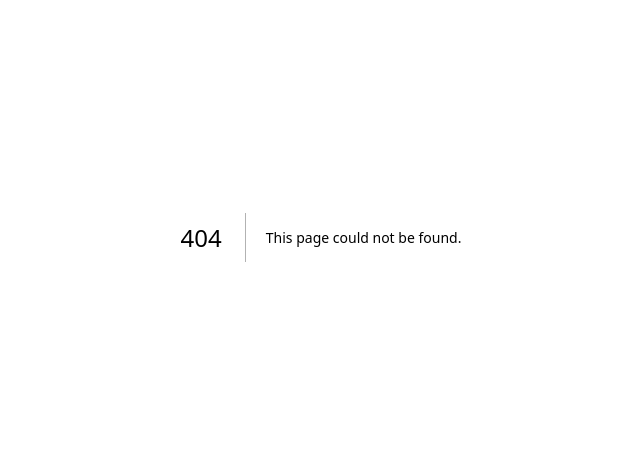
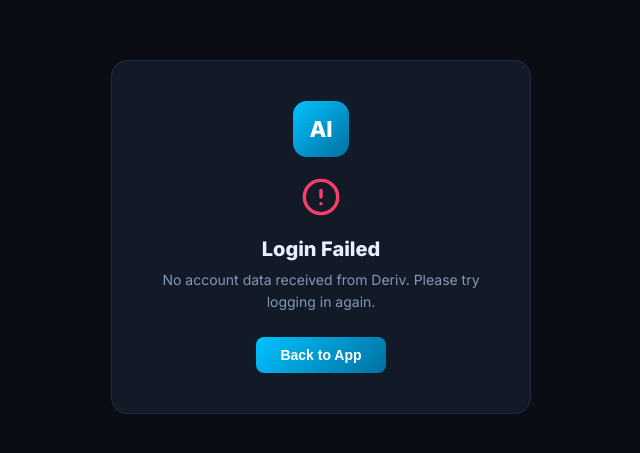
Before and after one commit to monicahmoh4-svg/Deriv-ai-Agent-fixed, a Next.js app: page /callback in a window 1280 px wide. Before the commit this address had no page. Shown: the part 163-616 px from the top of the page, without its empty margins (319-959 px from the left). Built offline with nearby package versions, Linux system fonts and the light colour scheme.

Commit message:
Create page.tsx

```diff
--- /dev/null
+++ b/src/app/callback/page.tsx
@@ -0,0 +1,163 @@
+'use client';
+/**
+ * OAuth Callback Page — /callback
+ * Deriv redirects here after login with:
+ * ?acct1=CR123&token1=pat_xxx&cur1=USD&acct2=VRTC123&token2=pat_yyy&cur2=USD
+ *
+ * This page parses all accounts, stores them, then redirects to app root
+ * where user picks which account to trade with.
+ */
+import { useEffect, useState } from 'react';
+import { useRouter } from 'next/navigation';
+import { useTradingStore } from '@/store/trading-store';
+import { Loader2, CheckCircle2, AlertCircle } from 'lucide-react';
+
+interface ParsedAccount {
+  loginid: string;
+  token: string;
+  currency: string;
+  isDemo: boolean;
+}
+
+function parseOAuthParams(search: string): ParsedAccount[] {
+  const params = new URLSearchParams(search);
+  const accounts: ParsedAccount[] = [];
+  let i = 1;
+  while (params.has(`acct${i}`)) {
+    const loginid = params.get(`acct${i}`) || '';
+    const token = params.get(`token${i}`) || '';
+    const currency = params.get(`cur${i}`) || 'USD';
+    if (loginid && token) {
+      accounts.push({
+        loginid,
+        token,
+        currency,
+        isDemo: loginid.startsWith('VRTC') || loginid.startsWith('VR'),
+      });
+    }
+    i++;
+  }
+  return accounts;
+}
+
+export default function CallbackPage() {
+  const router = useRouter();
+  const { addToken } = useTradingStore();
+  const [status, setStatus] = useState<'processing' | 'success' | 'error'>('processing');
+  const [message, setMessage] = useState('Processing login…');
+  const [accounts, setAccounts] = useState<ParsedAccount[]>([]);
+
+  useEffect(() => {
+    const search = window.location.search;
+    if (!search) {
+      setStatus('error');
+      setMessage('No account data received from Deriv. Please try logging in again.');
+      return;
+    }
+
+    const parsed = parseOAuthParams(search);
+
+    if (parsed.length === 0) {
+      setStatus('error');
+      setMessage('Could not read account data from Deriv callback. Please try again.');
+      return;
+    }
+
+    // Store all accounts
+    parsed.forEach(acct => {
+      addToken(acct.loginid, acct.token, acct.isDemo);
+    });
+
+    setAccounts(parsed);
+    setStatus('success');
+    setMessage(`${parsed.length} account${parsed.length > 1 ? 's' : ''} connected!`);
+
+    // Redirect to main app after short delay
+    setTimeout(() => router.push('/'), 2000);
+  }, [addToken, router]);
+
+  return (
+    <div style={{
+      minHeight: '100vh', background: '#0a0d14',
+      display: 'flex', alignItems: 'center', justifyContent: 'center',
+      fontFamily: 'Inter, sans-serif', padding: 20,
+    }}>
+      <div style={{
+        background: '#131a27', border: '1px solid #1e2d45',
+        borderRadius: 16, padding: '40px 32px', maxWidth: 420, width: '100%',
+        textAlign: 'center',
+      }}>
+        {/* Logo */}
+        <div style={{
+          width: 56, height: 56, borderRadius: 14,
+          background: 'linear-gradient(135deg, #00c2ff, #0070a0)',
+          display: 'flex', alignItems: 'center', justifyContent: 'center',
+          margin: '0 auto 20px', fontSize: 22, fontWeight: 900, color: '#fff',
+        }}>AI</div>
+
+        {/* Status icon */}
+        <div style={{ marginBottom: 16 }}>
+          {status === 'processing' && (
+            <Loader2 size={40} color="#00c2ff" style={{ animation: 'spin 1s linear infinite' }} />
+          )}
+          {status === 'success' && <CheckCircle2 size={40} color="#00e676" />}
+          {status === 'error' && <AlertCircle size={40} color="#ff3d6b" />}
+        </div>
+
+        <h2 style={{ margin: '0 0 8px', fontSize: 20, fontWeight: 800, color: '#e8f0fe' }}>
+          {status === 'processing' && 'Connecting Your Account…'}
+          {status === 'success' && 'Login Successful!'}
+          {status === 'error' && 'Login Failed'}
+        </h2>
+
+        <p style={{ margin: '0 0 24px', fontSize: 14, color: '#8098b8', lineHeight: 1.6 }}>
+          {message}
+        </p>
+
+        {/* Show connected accounts */}
+        {status === 'success' && accounts.length > 0 && (
+          <div style={{ display: 'flex', flexDirection: 'column', gap: 8, marginBottom: 20 }}>
+            {accounts.map(acct => (
+              <div key={acct.loginid} style={{
+                display: 'flex', alignItems: 'center', justifyContent: 'space-between',
+                padding: '10px 14px', borderRadius: 8,
+                background: '#0f1520', border: '1px solid #1e2d45',
+              }}>
+                <div style={{ display: 'flex', alignItems: 'center', gap: 8 }}>
+                  <span style={{
+                    padding: '2px 8px', borderRadius: 100, fontSize: 10, fontWeight: 700,
+                    background: acct.isDemo ? '#ffd60022' : '#00e67622',
+                    color: acct.isDemo ? '#ffd600' : '#00e676',
+                    border: `1px solid ${acct.isDemo ? '#ffd60044' : '#00e67644'}`,
+                  }}>{acct.isDemo ? 'DEMO' : 'REAL'}</span>
+                  <span style={{ fontSize: 13, fontWeight: 600, color: '#e8f0fe' }}>{acct.loginid}</span>
+                </div>
+                <span style={{ fontSize: 12, color: '#8098b8' }}>USD</span>
+              </div>
+            ))}
+          </div>
+        )}
+
+        {status === 'success' && (
+          <p style={{ margin: 0, fontSize: 12, color: '#3d5270' }}>
+            Redirecting to the trading app…
+          </p>
+        )}
+
+        {status === 'error' && (
+          <button
+            onClick={() => router.push('/')}
+            style={{
+              padding: '10px 24px', borderRadius: 8,
+              background: 'linear-gradient(135deg, #00c2ff, #0070a0)',
+              border: 'none', color: '#fff', fontSize: 14, fontWeight: 700, cursor: 'pointer',
+            }}
+          >
+            Back to App
+          </button>
+        )}
+      </div>
+      <style>{`@keyframes spin{from{transform:rotate(0)}to{transform:rotate(360deg)}}`}</style>
+    </div>
+  );
+}
```
